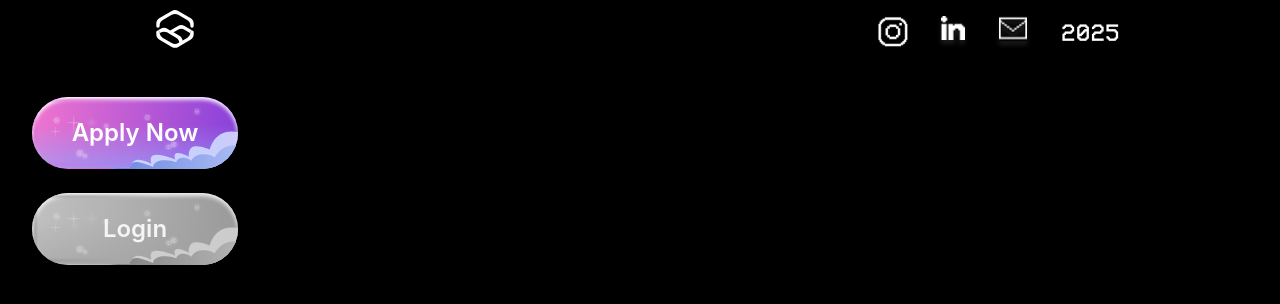
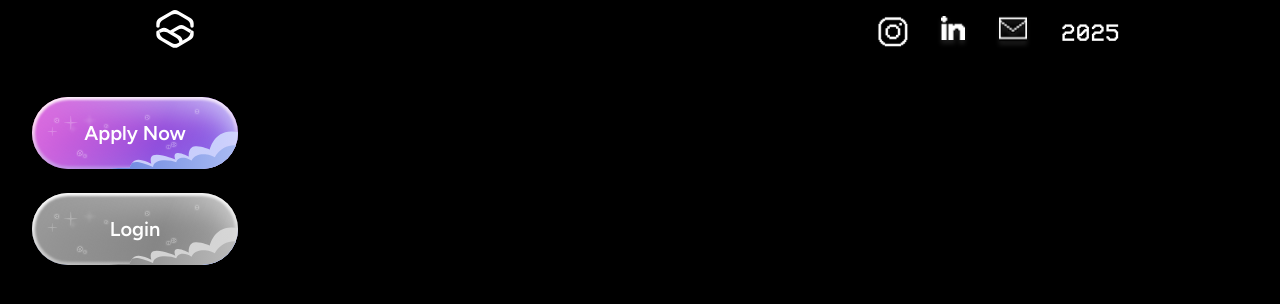
Before and after one commit to hackthevalley/hack-the-front-2026, a Next.js app: page /preview in a window 1280 px wide. Shown: the top 304 px of the page. Built offline with nearby package versions, Linux system fonts and the light colour scheme; a web font is replaced by a local one.

Commit message:
add highlight and click effect

```diff
--- a/components/ui/Button.tsx
+++ b/components/ui/Button.tsx
@@ -1,16 +1,17 @@
 "use client";
 
-import { useEffect, useRef, useState, type CSSProperties } from "react";
+import { useEffect, useState, type CSSProperties } from "react";
+import { Figtree } from "next/font/google";
 
-type ButtonType = "primary" | "disabled";
+const figtree = Figtree({ subsets: ["latin"], weight: ["600"] });
 
-interface ButtonProps {
+type ButtonProps = {
+  className?: string;
   text: string;
-  buttonType?: ButtonType;
+  buttonType?: "primary" | "disabled";
   onClick?: () => void;
-  className?: string;
-  style?: CSSProperties;
-}
+  width?: number | string;
+};
 
 type LayerConfig = {
   id: string;
@@ -25,6 +26,7 @@ type LayerConfig = {
 
 const FRAME_WIDTH = 206;
 const FRAME_HEIGHT = 72;
+const DEFAULT_WIDTH = "min(100%, 206px)";
 
 const PRIMARY_BACKGROUND =
   "linear-gradient(95.06deg, #FF7CCD -13.3%, #7839DC 113.68%)";
@@ -34,54 +36,45 @@ const DISABLED_BACKGROUND =
 const PILL_RADIUS = 1275.45;
 const INNER_SHADOW_OFFSET_Y = 2.55;
 const INNER_SHADOW_BLUR = 4.72;
-const OUTLINE_OFFSET = 3;
-const BASE_FONT_SIZE = 24;
+const BASE_FONT_SIZE = 20;
+const RECTANGLE_HEIGHT = 66.38993835449219;
+const FOG_HEIGHT = 44.68553161621094;
 
-const NON_INTERACTIVE: CSSProperties = {
-  pointerEvents: "none",
-  userSelect: "none",
-};
+function pxToCqw(value: number): string {
+  return `${(value / FRAME_WIDTH) * 100}cqw`;
+}
 
-const px = (value: number, scale: number) => `${value * scale}px`;
+function gradientBorder(gradient: string): string {
+  return `linear-gradient(#0000, #0000) padding-box, ${gradient} border-box`;
+}
 
 const LAYERS: readonly LayerConfig[] = [
   {
-    id: "black-white",
-    left: 0,
-    top: 0.45,
-    width: 203,
-    height: 73,
-    disabledOnly: true,
-    style: {
-      borderRadius: "999px",
-      background: "#000000",
-      mixBlendMode: "saturation",
-    },
-  },
-  {
     id: "fog",
     left: 0,
-    top: 26.8115,
+    top: FRAME_HEIGHT - FOG_HEIGHT,
     width: 306.4150695800781,
-    height: 44.68553161621094,
+    height: FOG_HEIGHT,
     style: {
-      opacity: 0.6,
+      opacity: 0.4,
       background:
         "linear-gradient(180deg, rgba(115, 115, 115, 0) 0%, #8DA8FF 100%)",
     },
   },
   {
-    id: "shine",
-    left: 3.19184,
-    top: 3.19232,
-    width: 300.031,
-    height: 65.1132,
+    id: "rectangle",
+    left: 2.55,
+    top: 2.55,
+    width: FRAME_WIDTH - 2 * 2.55,
+    height: RECTANGLE_HEIGHT,
     style: {
-      borderRadius: "32.5566px",
-      border: "1.27673px solid",
-      borderImage:
-        "linear-gradient(122.77deg, #DF63DC 15.87%, rgba(223, 99, 220, 0) 35.52%, rgba(120, 57, 220, 0) 58.79%, rgba(80, 36, 192, 0) 80.16%, rgba(255, 193, 170, 0) 100%) 1",
-      filter: "blur(0.829874px)",
+      borderRadius: pxToCqw(RECTANGLE_HEIGHT / 2),
+      border: `${pxToCqw(3.2)} solid transparent`,
+      background: gradientBorder(
+        "linear-gradient(108.9deg, #DF63DC -30.53%, #DF63DC -9.53%, rgba(120, 57, 220, 0.5) 62%, rgba(141, 168, 255, 0.35) 105.43%, rgba(141, 168, 255, 0.2) 162.91%)",
+      ),
+      filter: `blur(${pxToCqw(0.9)})`,
+      opacity: 1,
     },
   },
   {
@@ -92,22 +85,21 @@ const LAYERS: readonly LayerConfig[] = [
     width: FRAME_WIDTH,
     height: FRAME_HEIGHT,
     style: {
-      filter: "drop-shadow(0 0 1.79px #FFFFFF)",
       mixBlendMode: "screen",
     },
   },
   {
     id: "stars-shadow",
     src: "/landing/button/stars-shadow.svg",
-    left: 14.04,
-    top: 10.22,
+    left: 12.04,
+    top: 8.22,
     width: 215.7679443359375,
     height: 30.798866271972656,
   },
   {
     id: "stars",
     src: "/landing/button/stars.svg",
-    left: 3.04,
+    left: 0.04,
     top: 10.22,
     width: 215.7679443359375,
     height: 30.798866271972656,
@@ -120,105 +112,70 @@ const LAYERS: readonly LayerConfig[] = [
     width: 199.16981506347656,
     height: 38.8999,
   },
+  {
+    id: "black-white",
+    left: 0,
+    top: 0,
+    width: FRAME_WIDTH,
+    height: FRAME_HEIGHT,
+    disabledOnly: true,
+    style: {
+      borderRadius: pxToCqw(PILL_RADIUS),
+      background: "#000000",
+      mixBlendMode: "saturation",
+    },
+  },
 ];
-
-function useScale() {
-  const ref = useRef<HTMLButtonElement | null>(null);
-  const [scale, setScale] = useState(1);
-
-  useEffect(() => {
-    const el = ref.current;
-    if (!el) return;
-
-    const observer = new ResizeObserver(([entry]) => {
-      setScale(entry.contentRect.width / FRAME_WIDTH);
-    });
-
-    observer.observe(el);
-    return () => observer.disconnect();
-  }, []);
-
-  return [ref, scale] as const;
-}
 
 export default function Button({
   text,
   buttonType = "primary",
   onClick,
   className = "",
-  style,
+  width,
 }: ButtonProps) {
   const isDisabled = buttonType === "disabled";
-  const [isHovered, setIsHovered] = useState(false);
-  const [isPressed, setIsPressed] = useState(false);
-  const [ref, scale] = useScale();
 
-  const interactiveFilter = isDisabled
-    ? "grayscale(1) saturate(0.95) brightness(0.96)"
-    : isPressed
-      ? "brightness(0.86) saturate(0.98)"
-      : isHovered
-        ? "brightness(1.08) saturate(1.08)"
-        : "none";
-
-  const interactiveTransform = isDisabled
-    ? "none"
-    : isPressed
-      ? "translateY(1px)"
-      : isHovered
-        ? "translateY(-1px)"
-        : "none";
+  const [ready, setReady] = useState(false);
+  useEffect(() => {
+    const raf = requestAnimationFrame(() => setReady(true));
+    return () => cancelAnimationFrame(raf);
+  }, []);
 
   const visibleLayers = LAYERS.filter(
     (layer) => !layer.disabledOnly || isDisabled,
   );
 
+  const resolvedWidth =
+    width === undefined
+      ? DEFAULT_WIDTH
+      : typeof width === "number"
+        ? `${width}px`
+        : width;
+
   return (
     <button
-      ref={ref}
       onClick={!isDisabled ? onClick : undefined}
       disabled={isDisabled}
-      className={className}
+      className={`button-component relative isolate inline-flex overflow-hidden border-0 p-0 text-white ${
+        isDisabled ? "cursor-default" : "cursor-pointer"
+      } ${className}`}
       style={{
-        position: "relative",
-        isolation: "isolate",
-        display: "inline-flex",
-        width: "clamp(180px, 20vw, 206px)",
+        width: resolvedWidth,
         aspectRatio: `${FRAME_WIDTH} / ${FRAME_HEIGHT}`,
-        padding: 0,
-        border: "none",
         background: isDisabled ? DISABLED_BACKGROUND : PRIMARY_BACKGROUND,
-        color: "#ffffff",
-        fontFamily: "'Inter', 'Segoe UI', sans-serif",
-        fontSize: px(BASE_FONT_SIZE, scale),
-        fontWeight: 600,
-        lineHeight: 1,
-        overflow: "hidden",
-        borderRadius: px(PILL_RADIUS, scale),
-        boxShadow: `inset 0 ${px(INNER_SHADOW_OFFSET_Y, scale)} ${px(INNER_SHADOW_BLUR, scale)} #FFFFFF`,
-        outlineOffset: px(OUTLINE_OFFSET, scale),
-        filter: interactiveFilter,
-        transform: interactiveTransform,
-        transition: "filter 0.15s ease, transform 0.1s ease",
-        ...style,
+        borderRadius: pxToCqw(PILL_RADIUS),
+        boxShadow: `inset 0 ${pxToCqw(INNER_SHADOW_OFFSET_Y)} ${pxToCqw(INNER_SHADOW_BLUR)} #FFFFFF`,
+        opacity: ready ? 1 : 0,
+        transition: "opacity 0.15s ease",
       }}
-      onPointerEnter={() => setIsHovered(true)}
-      onPointerLeave={() => {
-        setIsHovered(false);
-        setIsPressed(false);
-      }}
-      onPointerDown={() => !isDisabled && setIsPressed(true)}
-      onPointerUp={() => setIsPressed(false)}
-      onPointerCancel={() => setIsPressed(false)}
-      onBlur={() => setIsPressed(false)}
     >
       {visibleLayers.map((layer) => {
         const geometry: CSSProperties = {
-          position: "absolute",
-          left: px(layer.left, scale),
-          top: px(layer.top, scale),
-          width: px(layer.width, scale),
-          height: px(layer.height, scale),
+          left: pxToCqw(layer.left),
+          top: pxToCqw(layer.top),
+          width: pxToCqw(layer.width),
+          height: pxToCqw(layer.height),
         };
 
         if (layer.src) {
@@ -229,13 +186,8 @@ export default function Button({
               alt=""
               aria-hidden="true"
               draggable="false"
-              style={{
-                ...geometry,
-                ...NON_INTERACTIVE,
-                maxWidth: "none",
-                objectFit: "fill",
-                ...layer.style,
-              }}
+              className="pointer-events-none absolute max-w-none select-none object-fill"
+              style={{ ...geometry, ...layer.style }}
             />
           );
         }
@@ -243,29 +195,46 @@ export default function Button({
         return (
           <div
             key={layer.id}
-            style={{
-              ...geometry,
-              ...NON_INTERACTIVE,
-              ...layer.style,
-            }}
+            className="pointer-events-none absolute select-none"
+            style={{ ...geometry, ...layer.style }}
           />
         );
       })}
 
       <span
+        className={`${figtree.className} pointer-events-none absolute inset-0 z-[1] flex select-none items-center justify-center whitespace-nowrap font-semibold`}
         style={{
-          position: "absolute",
-          inset: 0,
-          zIndex: 1,
-          display: "flex",
-          alignItems: "center",
-          justifyContent: "center",
-          whiteSpace: "nowrap",
-          ...NON_INTERACTIVE,
+          lineHeight: "100%",
+          letterSpacing: "0%",
+          fontSize: pxToCqw(BASE_FONT_SIZE),
+          WebkitFontSmoothing: "antialiased",
+          MozOsxFontSmoothing: "grayscale",
         }}
       >
         {text}
       </span>
+
+      <style jsx>{`
+        .button-component {
+          container-type: inline-size;
+          filter: none;
+          transform: none;
+          transition:
+            filter 0.15s ease,
+            transform 0.1s ease;
+        }
+        .button-component:hover:not(:disabled) {
+          filter: brightness(1.15) saturate(1.1);
+          transform: translateY(-1px);
+        }
+        .button-component:active:not(:disabled) {
+          filter: brightness(0.8) saturate(0.95);
+          transform: translateY(1px);
+        }
+        .button-component:disabled {
+          filter: none;
+        }
+      `}</style>
     </button>
   );
 }
```
Also changed, not shown: public/landing/button/rectangle.svg (added).
